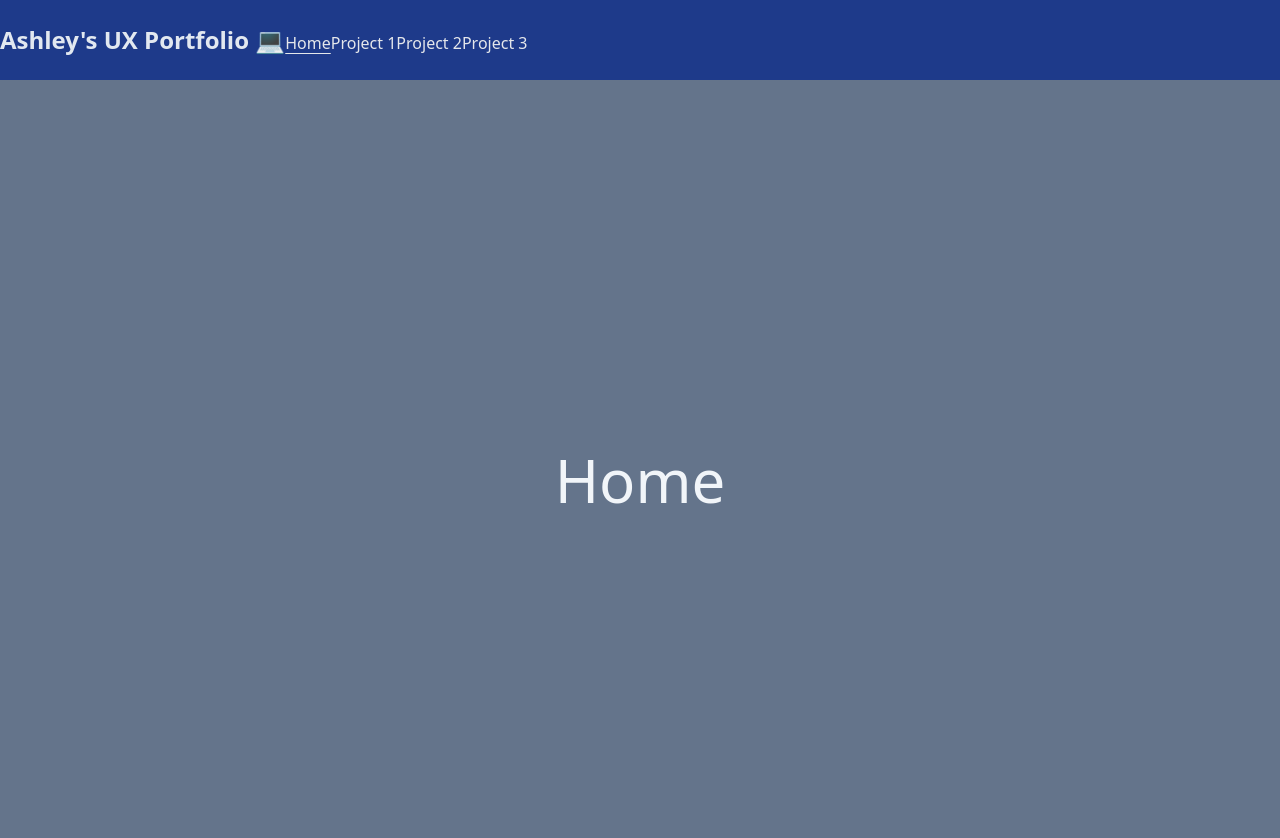
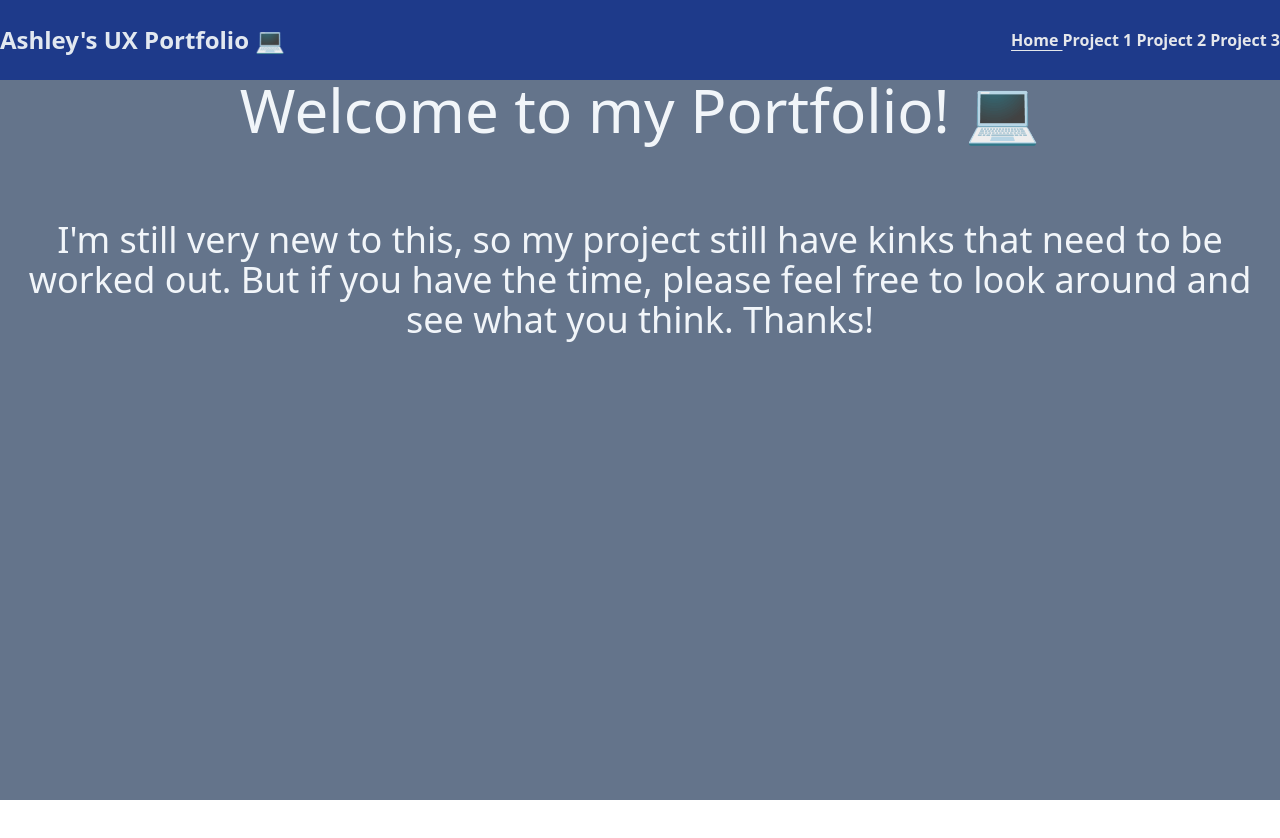
Before and after one commit to amirel15/uxportfolio, a Vue app: page / in a window 1280 px wide. Shown: the top 838 px of the page. After the commit the page ends 800 px from the top, so only its background shows below. Built offline with nearby package versions, Linux system fonts and the light colour scheme.

Commit message:
welcome page added

```diff
--- a/src/components/NavMenu.vue
+++ b/src/components/NavMenu.vue
@@ -8,10 +8,12 @@ const brand = ref("Ashley's UX Portfolio 💻")
     <div class="wrapper">
       <div class="brand">
         <span class="brand-title"> {{ brand }}</span>
-        <RouterLink to="/">Home</RouterLink>
-        <RouterLink to="/project1">Project 1</RouterLink>
-        <RouterLink to="/project2">Project 2</RouterLink>
-        <RouterLink to="/project3">Project 3</RouterLink>
+      </div>
+      <div class="menu">
+        <RouterLink to="/">     Home     </RouterLink>
+        <RouterLink to="/project1">     Project 1     </RouterLink>
+        <RouterLink to="/project2">     Project 2     </RouterLink>
+        <RouterLink to="/project3">     Project 3     </RouterLink>
       </div>
     </div>
   </nav>
@@ -27,6 +29,9 @@ nav {
           @apply text-2xl font-bold text-slate-200;
         }
       }
+      .menu {
+        @apply font-bold;
+      }
       }
 
 
--- a/src/views/HomePage.vue
+++ b/src/views/HomePage.vue
@@ -6,7 +6,17 @@ const route = useRoute()
 </script>
 
 <template>
-  <main class="flex min-h-screen items-center justify-center">
-    <h1 class="text-6xl font-thin text-slate-100">Home</h1>
-  </main>
+    <div class="welcome"><b>Welcome to my Portfolio! 💻</b></div>
+    <div class="body"><br/><br/>
+    I'm still very new to this, so my project still have kinks that need to be worked out. But if you have the time,
+      please feel free to look around and see what you think. Thanks! </div>
 </template>
+
+<style scoped lang="postcss">
+.welcome{
+  @apply text-6xl font-thin text-slate-100 text-center;
+}
+.body{
+  @apply text-4xl font-thin text-slate-100 text-center;
+}
+</style>
--- a/src/views/Project1.vue
+++ b/src/views/Project1.vue
@@ -6,7 +6,7 @@
     <div class="overview">
         <div class="ptitle">Project Overview</div>
         <div class="pbody">
-            <b>The Product:</b> MetroU Hospital is an institution that has been around since the early 2000s. It is the go to place in the
+            <br/><b>The Product:</b> MetroU Hospital is an institution that has been around since the early 2000s. It is the go to place in the
             metropolitan area for all your medical needs from routine to emergency.
             <br/><b>Project Duration:</b> January 2023 - May 2023
             <br/><b>The Problem:</b> Hospital employees have to use an internet browser on a desktop or go in person to find
```
